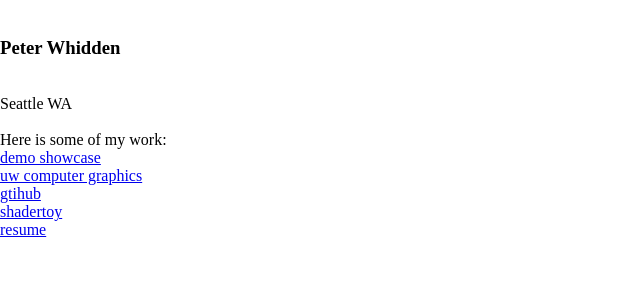
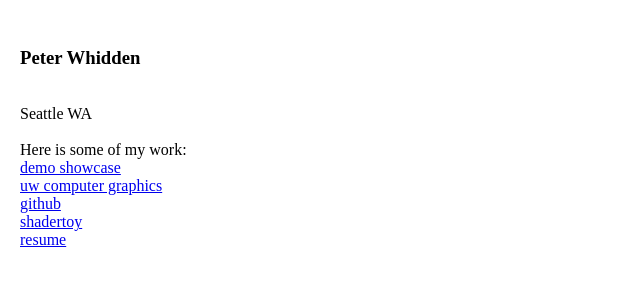
Before and after one commit to PWhiddy/fancy-landing-page, a plain HTML site: page dazzle.html in a window 1280 px wide. Shown: the whole page, without its empty margins (0-640 px from the left). Drawn offline with nearby package versions, Linux system fonts and the light colour scheme.

Commit message:
Update dazzle.html

```diff
--- a/dazzle.html
+++ b/dazzle.html
@@ -16,36 +16,7 @@
 	</style>
 	</head>
 
-	<div id="container">
-
-	<body>
-	<article>
-	<br>
-	<header>
-		<h3>Peter Whidden</h3>
-	</header>
-	<p>
-	<br>
-	Seattle WA
-	<br>
-	<br>
-	Here is some of my work:
-	<br>
-	<a href="http://peterwhidden.webflow.io">demo showcase</a>
-	<br>
-	<a href="http://uwc.graphics">uw computer graphics</a>
-	<br>
-	<a href="https://github.com/PWhiddy">gtihub</a>
-	<br>
-	<a href="http://shadertoy.com/user/tehsauce">shadertoy</a>
-	<br>
-	<a href="http://transdimensional.xyz/resume.pdf">resume</a>
-	</p>
-	</article>
-
-	</body>
-
-	</div>
+	<body></body>
 
 	<script src="https://threejs.org/build/three.min.js"></script>
 
@@ -107,7 +78,19 @@
 			gui.closed = true;
 			animate();
 			function init() {
-				container = document.getElementById( 'container' );
+				container = document.createElement( 'div' );
+				document.body.appendChild( container );
+				info = document.createElement( 'div' );
+				info.style.position = 'absolute';
+				info.style.top = '10px';
+				info.style.left = '20px';
+				info.style.width = '100%';
+				info.style.textAlign = 'left';
+				info.innerHTML = '<article><br><header><h3>Peter Whidden</h3></header><p><br>Seattle WA<br><br>Here is some of my work:<br><a href="http://peterwhidden.webflow.io">demo showcase</a><br><a href="http://uwc.graphics">uw computer graphics</a><br><a href="https://github.com/PWhiddy">github</a><br><a href="http://shadertoy.com/user/tehsauce">shadertoy</a><br><a href="http://transdimensional.xyz/resume.pdf">resume</a></p></article>';
+
+				container.appendChild( info );
+
+				//container = document.getElementById( 'container' );
 				camera = new THREE.PerspectiveCamera( 50,
 					window.innerWidth / window.innerHeight, 0.5, 1800 );
 				camera.position.set(20, -100, 30);
```
